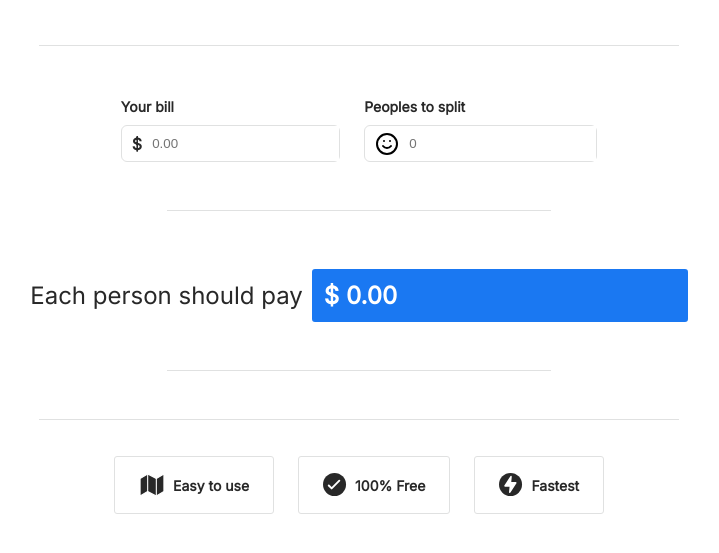
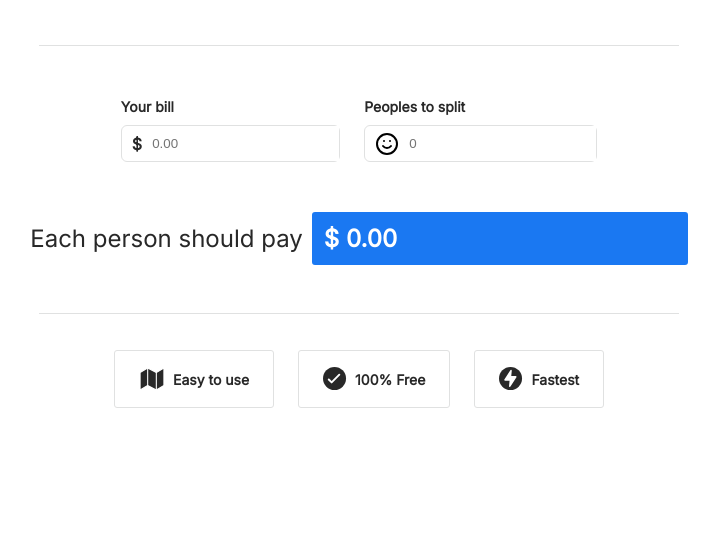
Before and after one commit to przefilip/SplitBillCalculator, a plain HTML site: page index.html in a window 1280 px wide. Shown: the part 223-776 px from the top of the page, without its empty margins (281-1000 px from the left). Drawn offline with Linux system fonts and the light colour scheme.

Commit message:
Update index.html

```diff
--- a/index.html
+++ b/index.html
@@ -35,12 +35,12 @@
     </div>
 
 
-<hr class="divider3">
+
     <div class="output-section">
       <label for="amountPerPerson">Each person should pay</label>
       <input type="text" id="amountPerPerson" readonly value="$ 0.00">
     </div>
-<hr class="divider3">
+
     <!-- Additional content will go here -->
 
 
```
